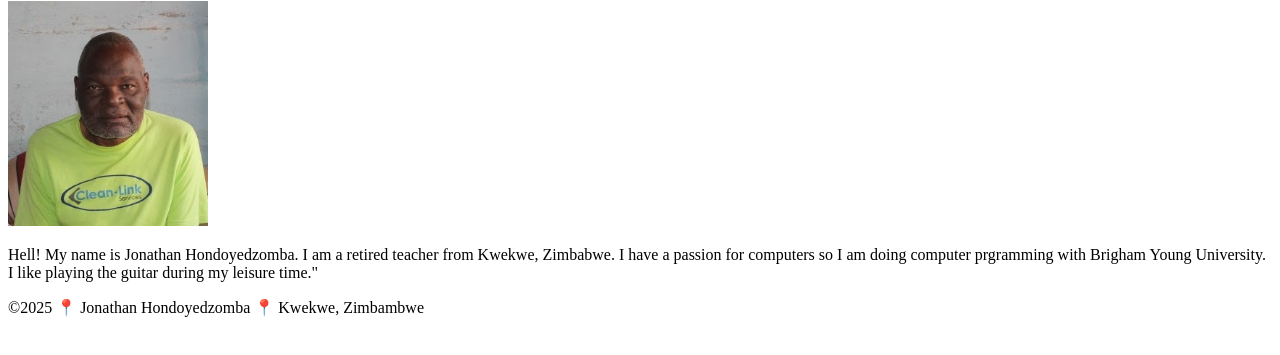
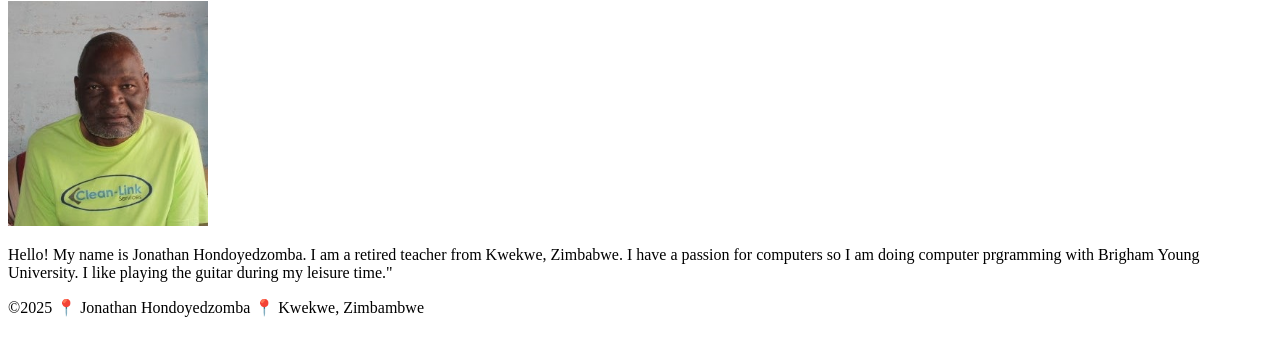
Before and after one commit to Jonahondo02/wwd130, a plain HTML site: page index.html in a window 1280 px wide. Shown: the part 105-460 px from the top of the page. Drawn offline with Linux system fonts and the light colour scheme.

Commit message:
fixed errors

```diff
--- a/index.html
+++ b/index.html
@@ -15,7 +15,7 @@
         <main>
             <h1>Jonathan Hondoyedzomba | WWD 130</h1>
             <img src="images/jona.jpg" alt="Hello, my name is Jonathan Hondoyedzomba" width="200">
-            <p>Hell! My name is Jonathan Hondoyedzomba. I am a retired teacher from Kwekwe, Zimbabwe. I have a passion for computers so I am doing computer prgramming with Brigham Young University. I like playing the guitar during my leisure time."</p>
+            <p>Hello! My name is Jonathan Hondoyedzomba. I am a retired teacher from Kwekwe, Zimbabwe. I have a passion for computers so I am doing computer prgramming with Brigham Young University. I like playing the guitar during my leisure time."</p>
         </main>
         <footer>
             <p>©2025 📍 Jonathan Hondoyedzomba 📍 Kwekwe, Zimbambwe</p>
```
